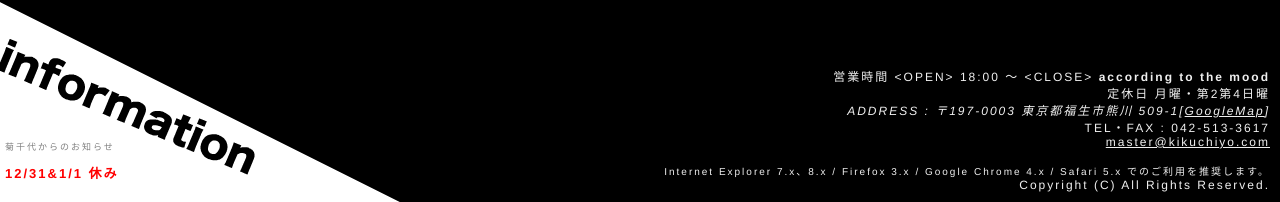
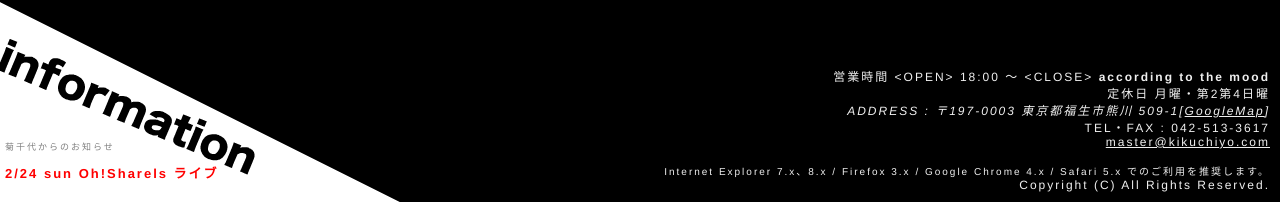
Before and after one commit to live-kikuchiyo/live-kikuchiyo.github.io, a Jekyll site: the page built from index.html, in a window 1280 px wide. Shown: the part 698-900 px from the top of the page. Built offline with Jekyll 4.4.1, drawn with Linux system fonts in a browser that asks for light colours; nearby versions of some CDN libraries.

Commit message:
Update index.html

```diff
--- a/index.html
+++ b/index.html
@@ -17,7 +17,7 @@ title: トップ
 				<br />
 				<br />
 				<b style="color: red;">
-				12/31&1/1 休み
+				2/24 sun Oh!Sharels ライブ
 
 
 				<br/>
```
